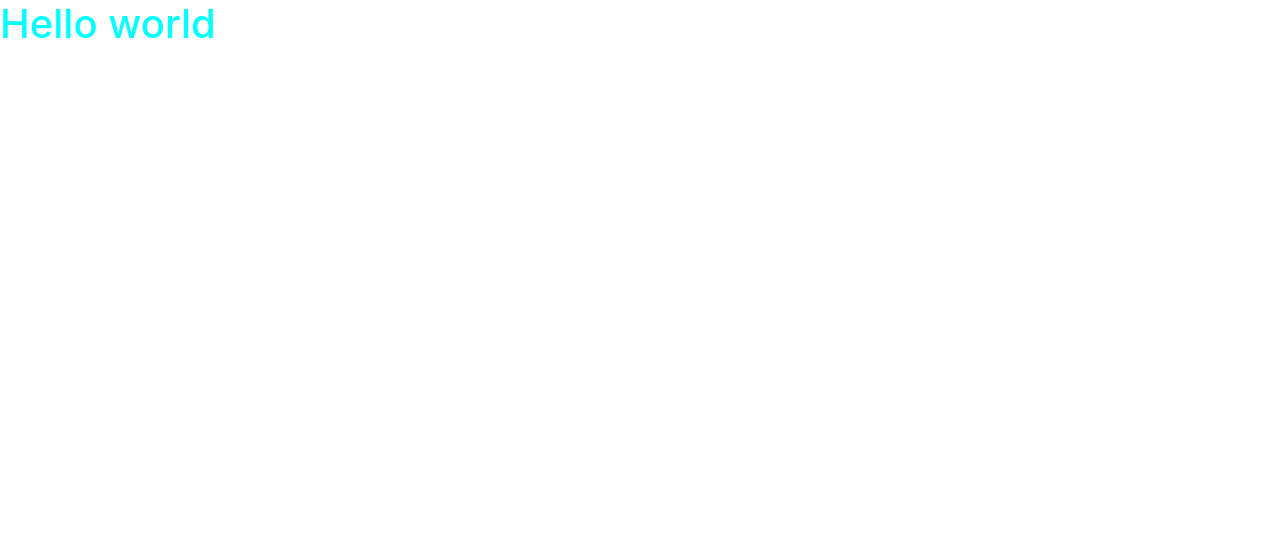
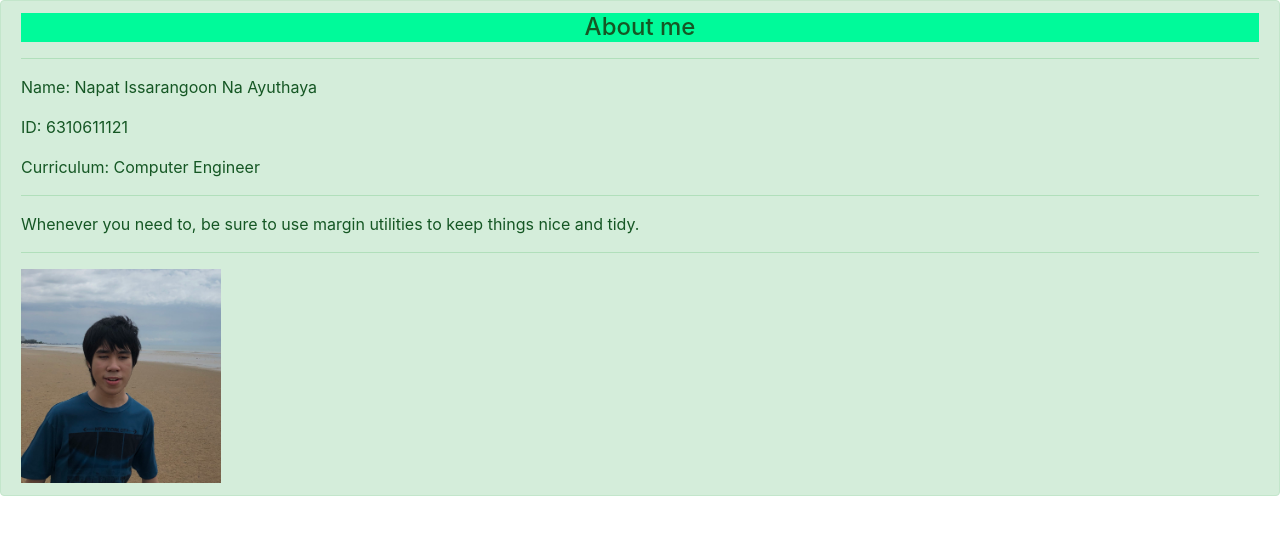
Before and after one commit to 6310611121/6310611121.github.io, a plain HTML site: page index.html in a window 1280 px wide. Drawn offline with nearby package versions, Linux system fonts and the light colour scheme.

Commit message:
Initial Commit

```diff
--- a/index.html
+++ b/index.html
@@ -10,7 +10,27 @@
     <link rel="stylesheet" href="https://stackpath.bootstrapcdn.com/bootstrap/4.3.1/css/bootstrap.min.css" integrity="sha384-ggOyR0iXCbMQv3Xipma34MD+dH/1fQ784/j6cY/iJTQUOhcWr7x9JvoRxT2MZw1T" crossorigin="anonymous">
   </head>
   <body>
-    <h1 style="color:cyan">Hello world</h1>
+    <style>
+      h4{text-align: center;
+        background-color: mediumspringgreen;
+      }
+
+    </style>
+
+
+    <div class="alert alert-success" role="alert">
+      <h4 class="alert-heading">About me</h4>
+      <hr>
+      <p>Name: Napat Issarangoon Na Ayuthaya</p>
+      <p>ID: 6310611121</p>
+      <p>Curriculum: Computer Engineer</p>
+      <hr>
+      <p class="mb-0">Whenever you need to, be sure to use margin utilities to keep things nice and tidy.</p>
+      <hr>
+
+      <img src="images/myimage.jpg" alt="me" width="200px">
+    </div>
+
 
     <!-- Optional JavaScript -->
     <!-- jQuery first, then Popper.js, then Bootstrap JS -->
```
Also changed, not shown: images/myimage.jpg (added).
